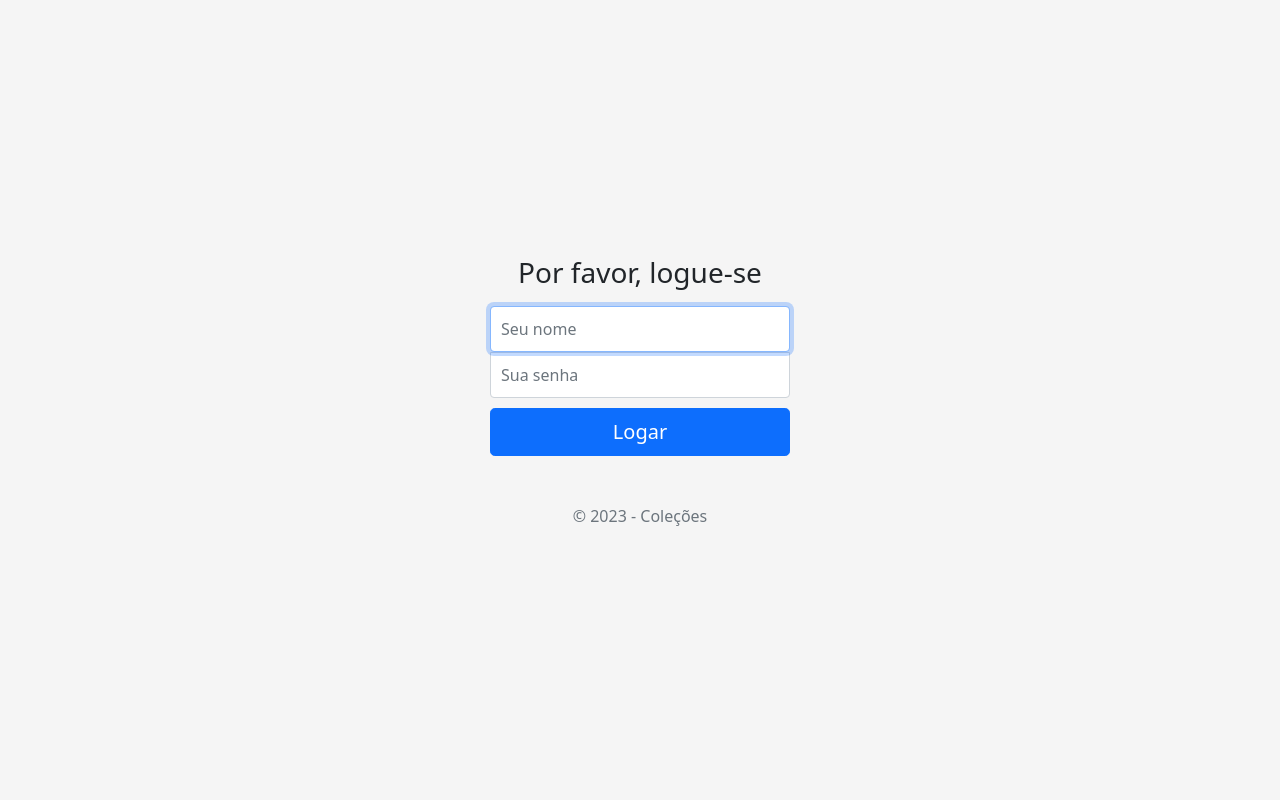
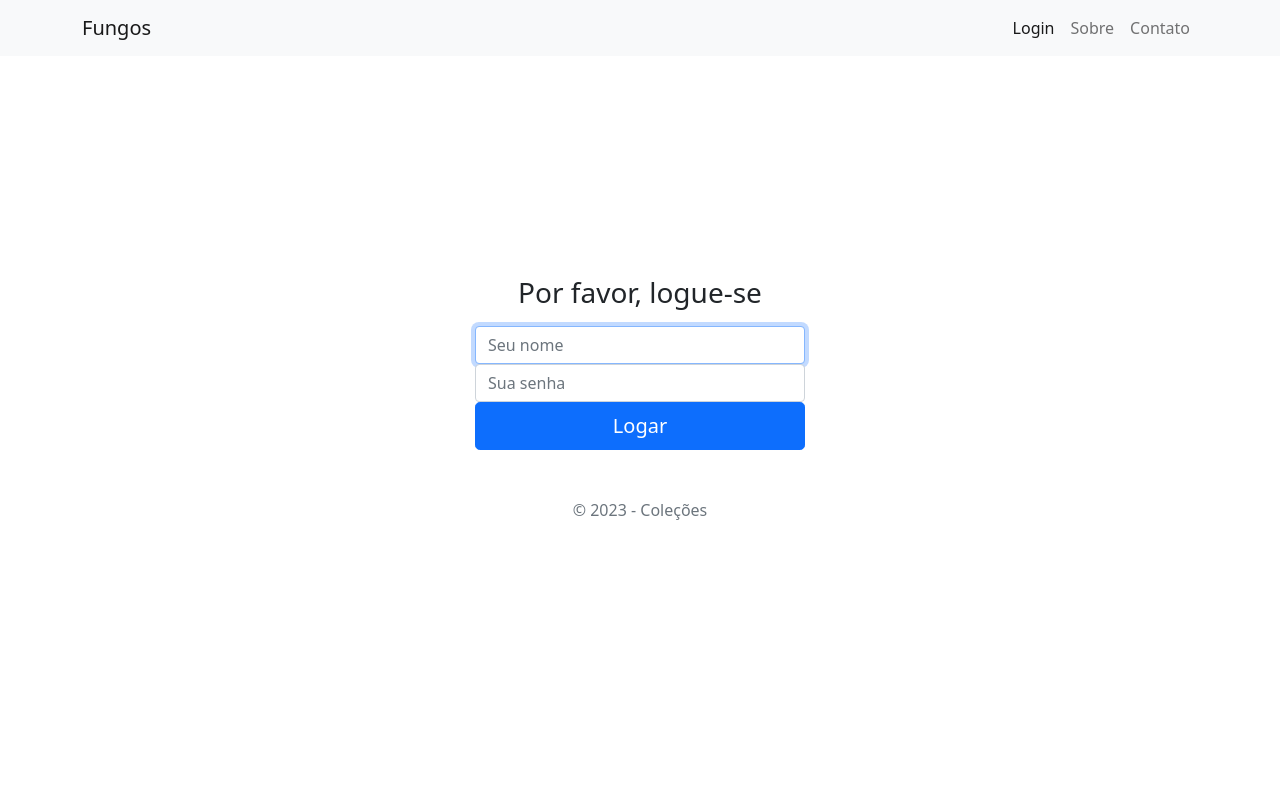
Before and after one commit to 4d4m0r/colecao, a CodeIgniter 4 app: template app/Views/login.php in a window 1280 px wide. Run offline with PHP 8.4 and a stand-in for CodeIgniter, Linux system fonts and the light colour scheme; the template is opened without the code that fills it, so the values that code supplies are empty; some libraries are stand-ins or nearby versions.

Commit message:
Melhorias na interface

```diff
--- /dev/null
+++ b/app/Views/admin/dashboard.php
@@ -0,0 +1 @@
+<div class="container"><h2>Clique <?php echo anchor('login/signOut', ' aqui') ?> para sair.</h2></div>
--- a/app/Views/admin/home.php
+++ /dev/null
@@ -1 +0,0 @@
-<h2>Clique <?php echo anchor('login/signOut', ' aqui') ?> para sair.</h2>
--- a/app/Views/login.php
+++ b/app/Views/login.php
@@ -9,57 +9,37 @@
     <script src="https://cdn.jsdelivr.net/npm/bootstrap@5.0.0-beta1/dist/js/bootstrap.bundle.min.js" integrity="sha384-ygbV9kiqUc6oa4msXn9868pTtWMgiQaeYH7/t7LECLbyPA2x65Kgf80OJFdroafW" crossorigin="anonymous"></script>
 
     <style>
-        html,
-        body {
-            height: 100%;
-        }
-
-        body {
-            display: flex;
-            align-items: center;
-            padding-top: 40px;
-            padding-bottom: 40px;
-            background-color: #f5f5f5;
-        }
-
         .form-signin {
             width: 100%;
             max-width: 330px;
-            padding: 15px;
+            padding-top: 220px;
             margin: auto;
-        }
-
-        .form-signin .checkbox {
-            font-weight: 400;
-        }
-
-        .form-signin .form-control {
-            position: relative;
-            box-sizing: border-box;
-            height: auto;
-            padding: 10px;
-            font-size: 16px;
-        }
-
-        .form-signin .form-control:focus {
-            z-index: 2;
-        }
-
-        .form-signin input[type="email"] {
-            margin-bottom: -1px;
-            border-bottom-right-radius: 0;
-            border-bottom-left-radius: 0;
-        }
-
-        .form-signin input[type="password"] {
-            margin-bottom: 10px;
-            border-top-left-radius: 0;
-            border-top-right-radius: 0;
         }
     </style>
 </head>
 
 <body class="text-center">
+    <nav class="navbar navbar-expand-lg navbar-light bg-light">
+        <div class="container">
+            <a class="navbar-brand" href="#">Fungos</a>
+            <button class="navbar-toggler" type="button" data-bs-toggle="collapse" data-bs-target="#navbarNav" aria-controls="navbarNav" aria-expanded="false" aria-label="Toggle navigation">
+                <span class="navbar-toggler-icon"></span>
+            </button>
+            <div class="collapse navbar-collapse" id="navbarNav">
+                <ul class="navbar-nav ms-auto">
+                    <li class="nav-item">
+                        <a class="nav-link active" aria-current="page" href="<?php echo base_url('login') ?>">Login</a>
+                    </li>
+                    <li class="nav-item">
+                        <a class="nav-link" href="#">Sobre</a>
+                    </li>
+                    <li class="nav-item">
+                        <a class="nav-link" href="#">Contato</a>
+                    </li>
+                </ul>
+            </div>
+        </div>
+    </nav>
     <main class="form-signin">
         <form action="<?php echo base_url('login/signIn') ?>" method="post">
             <h1 class="h3 mb-3 fw-normal">Por favor, logue-se</h1>
```
Also changed, not shown: app/Controllers/Login.php (+4 -5 lines), app/Views/admin/template/header.php (+45 -4 lines).
